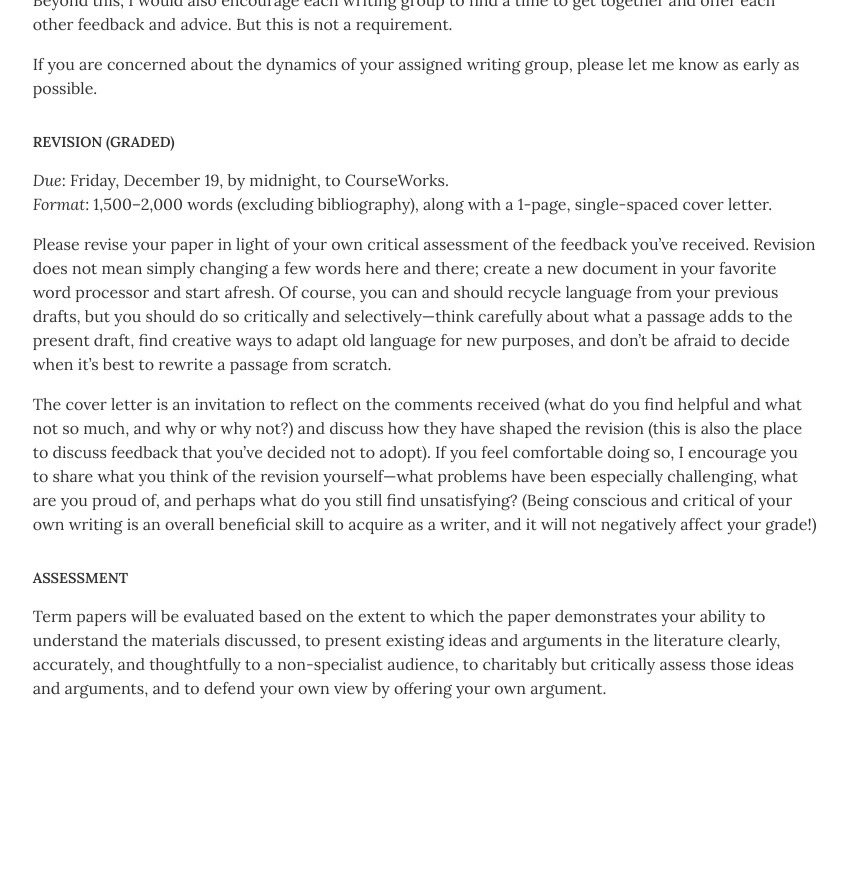
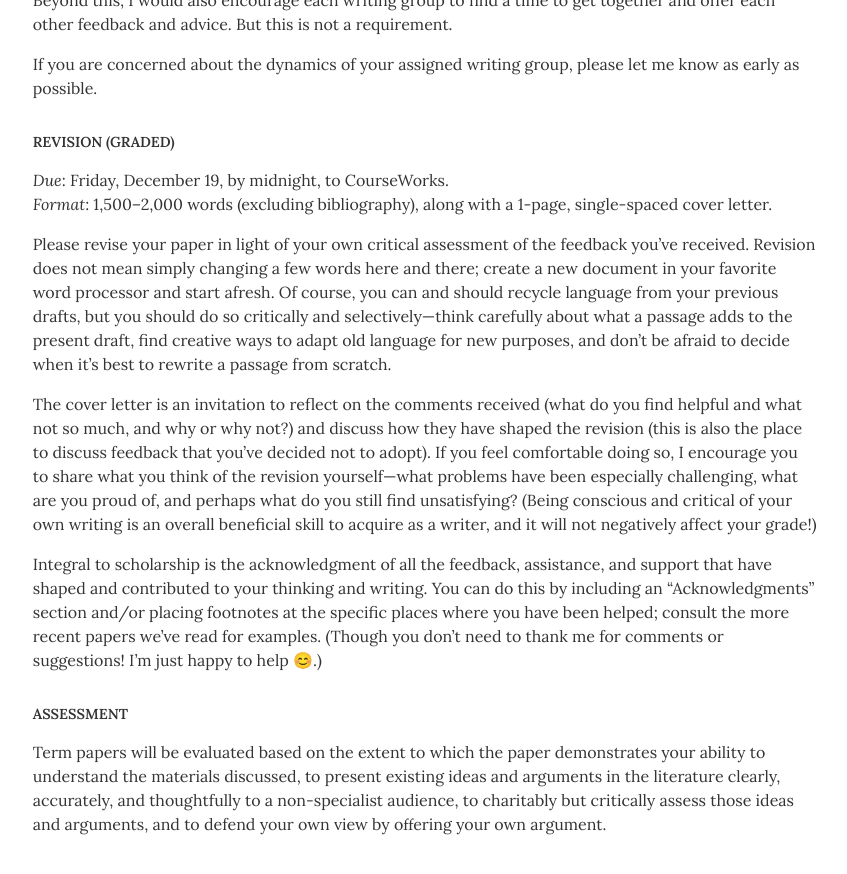
Before and after one commit to dingherself/ethics, a Jekyll site: the page built from handouts/_posts/2025-11-11-term-paper.md, in a window 1280 px wide and 900 px high, scrolled down 1949 px. Shown: the top 874 px of the window, without its empty margins (215-1062 px from the left). Built offline with Jekyll 4.4.1, drawn with Linux system fonts in a browser that asks for light colours; before the commit the page ends 2713 px from its top, so only the background shows below that.

Commit message:
add instructions for acknowledgements

```diff
--- a/handouts/_posts/2025-11-11-term-paper.md
+++ b/handouts/_posts/2025-11-11-term-paper.md
@@ -66,6 +66,8 @@ Please revise your paper in light of your own critical assessment of the feedbac
 
 The cover letter is an invitation to reflect on the comments received (what do you find helpful and what not so much, and why or why not?) and discuss how they have shaped the revision (this is also the place to discuss feedback that you’ve decided not to adopt). If you feel comfortable doing so, I encourage you to share what you think of the revision yourself—what problems have been especially challenging, what are you proud of, and perhaps what do you still find unsatisfying? (Being conscious and critical of your own writing is an overall beneficial skill to acquire as a writer, and it will not negatively affect your grade!)
 
+Integral to scholarship is the acknowledgment of all the feedback, assistance, and support that have shaped and contributed to your thinking and writing. You can do this by including an “Acknowledgments” section and/or placing footnotes at the specific places where you have been helped; consult the more recent papers we’ve read for examples. (Though you don’t need to thank me for comments or suggestions! I’m just happy to help &#128522;.)
+
 ## Assessment
 
 Term papers will be evaluated based on the extent to which the paper demonstrates your ability to understand the materials discussed, to present existing ideas and arguments in the literature clearly, accurately, and thoughtfully to a non-specialist audience, to charitably but critically assess those ideas and arguments, and to defend your own view by oﬀering your own argument.
```
